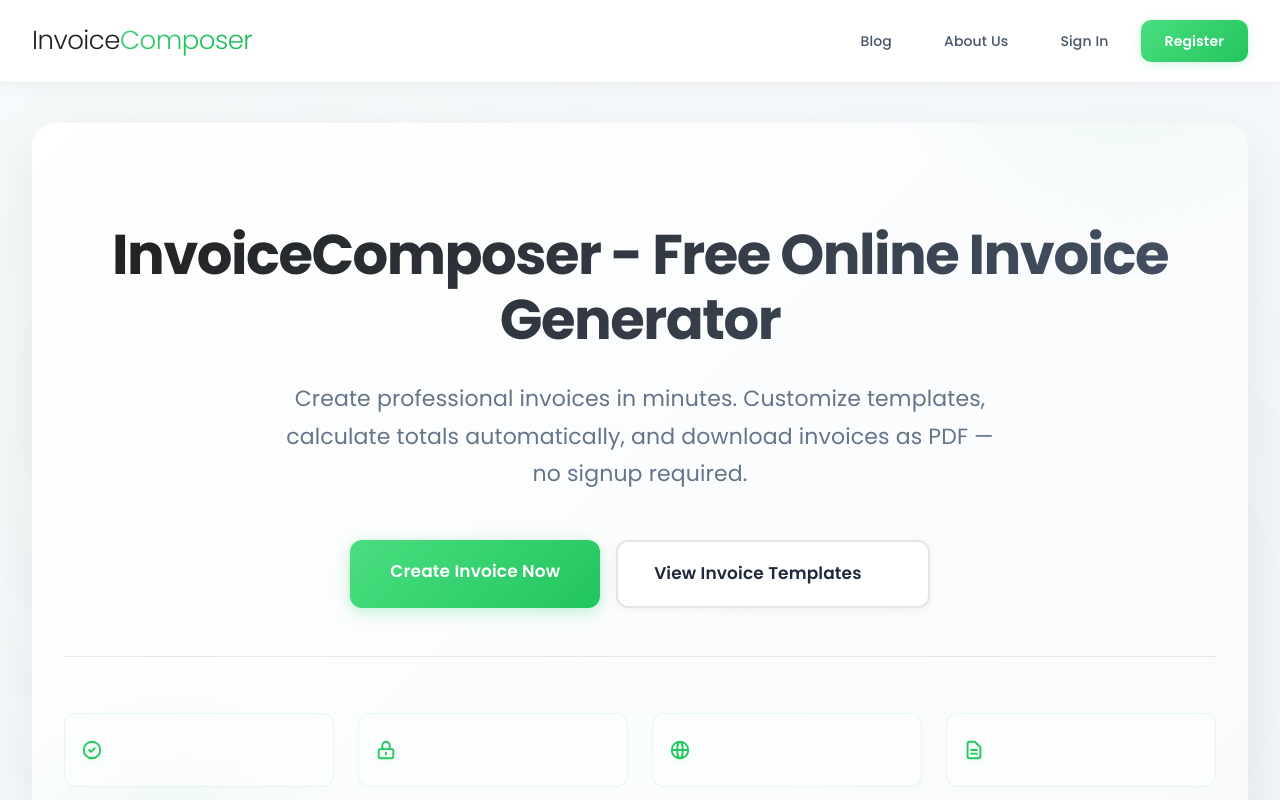
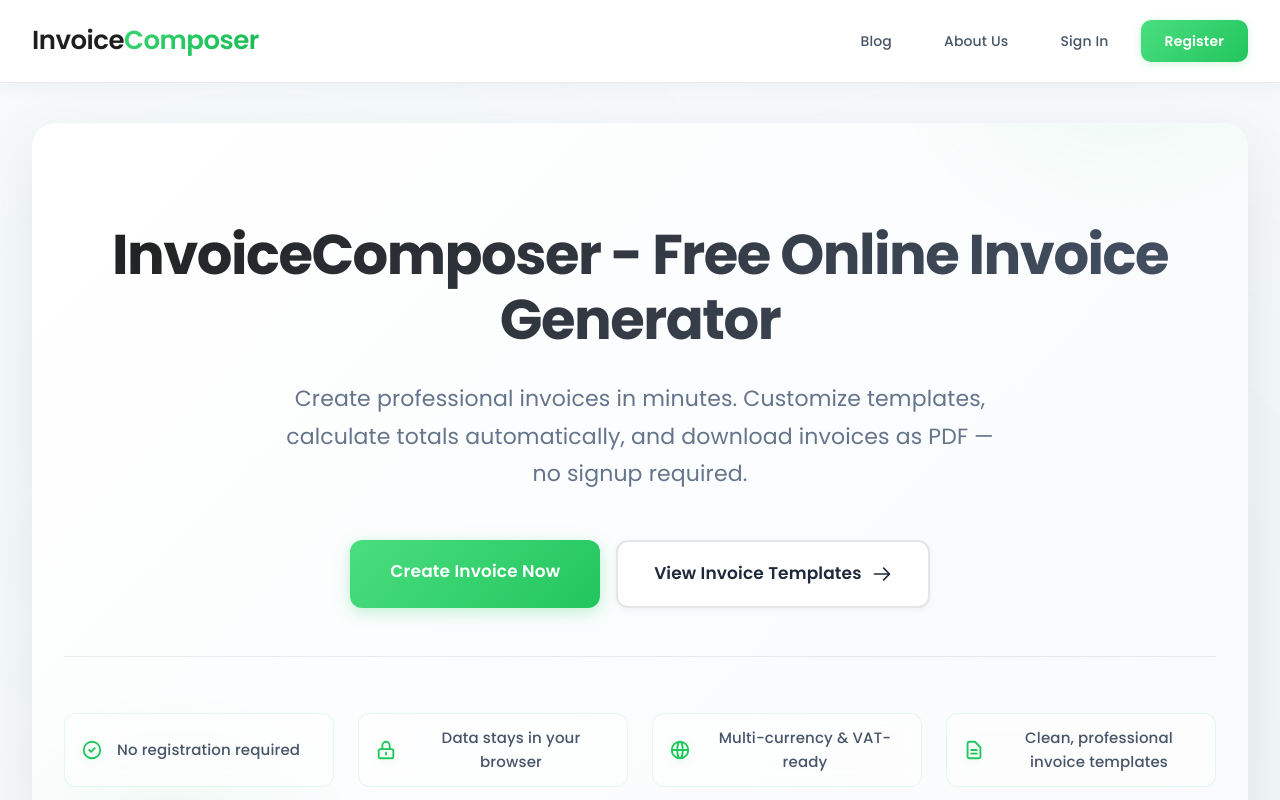
Before and after one commit to StanislavHomych/invoicecomposer-client, a React (Vite) app: page / in a window 1280 px wide. Shown: the top 800 px of the page. Built offline with nearby package versions, Linux system fonts and the light colour scheme; no server answers.

Commit message:
Fix global styles so text colors inherit correctly

```diff
--- a/src/styles/global.ts
+++ b/src/styles/global.ts
@@ -54,70 +54,6 @@
     padding: 0 !important;
   }
 
-  h1 {
-    font-family: var(--font-family) !important;
-    font-weight: 300;
-    color: #ffffff;
-    font-size: 32px;
-  }
-
-  h2 {
-    font-family: var(--font-family) !important;
-    font-weight: 300;
-    color: #ffffff;
-    font-size: 24px;
-  }
-
-  h3 {
-    font-family: var(--font-family) !important;
-    font-weight: 300;
-    color: #ffffff;
-    font-size: 20px;
-  }
-
-  h4, h5, h6 {
-    font-family: var(--font-family) !important;
-    font-weight: 300;
-    color: #ffffff;
-  }
-
-  p {
-    font-family: var(--font-family) !important;
-    font-weight: 300;
-    color: #ffffff;
-  }
-
-  span {
-    font-family: var(--font-family) !important;
-    font-weight: 300;
-    color: #ffffff;
-  }
-
-  div {
-    font-family: var(--font-family) !important;
-    font-weight: 300;
-    color: #ffffff;
-  }
-
-  label {
-    font-family: var(--font-family) !important;
-    font-weight: 300;
-    color: #ffffff;
-  }
-
-  a {
-    font-family: var(--font-family) !important;
-    font-weight: 300;
-    color: #ffffff;
-    text-decoration: none;
-  }
-
-  th, td, li, ul, ol {
-    font-family: var(--font-family) !important;
-    font-weight: 300;
-    color: #ffffff;
-  }
-
   button {
     font-family: inherit;
   }
@@ -150,72 +86,9 @@
     color: #9ca3af;
   }
 
-  option {
-    font-family: var(--font-family) !important;
-    font-weight: 300;
-    background: #1f1f1f;
-    color: #ffffff;
-  }
 
-  button {
-    font-family: var(--font-family) !important;
-    font-weight: 300;
-    color: #ffffff;
-  }
-
-  /* Для всіх svg іконок на темному фоні */
-  svg {
-    color: #ffffff;
-  }
-
-  /* Забезпечуємо правильний колір для всіх елементів на темному фоні */
-  article, aside, details, figcaption, figure, footer, header, main, nav, section, summary {
-    font-family: var(--font-family) !important;
-    font-weight: 300;
-    color: #ffffff;
-  }
-
-  /* Переконаємося, що всі текстові елементи світлі */
-  small {
-    font-family: var(--font-family) !important;
-    font-weight: 300;
-    color: #ffffff;
-  }
-
-  strong {
-    font-family: var(--font-family) !important;
-    font-weight: 400;
-    color: #ffffff;
-  }
-
-  em {
-    font-family: var(--font-family) !important;
-    font-weight: 300;
-    color: #ffffff;
-  }
-
-  code, pre, blockquote {
-    font-family: var(--font-family) !important;
-    font-weight: 300;
-    color: #ffffff;
-  }
-
-  /* Для таблиць */
-  table {
-    font-family: var(--font-family) !important;
-    font-weight: 300;
-    color: #ffffff;
-  }
-
-  thead, tbody, tfoot {
-    font-family: var(--font-family) !important;
-    font-weight: 300;
-    color: #ffffff;
-  }
-
-  tr {
-    font-family: var(--font-family) !important;
-    font-weight: 300;
-    color: #ffffff;
+  a {
+    color: inherit;
+    text-decoration: none;
   }
 `;
```
